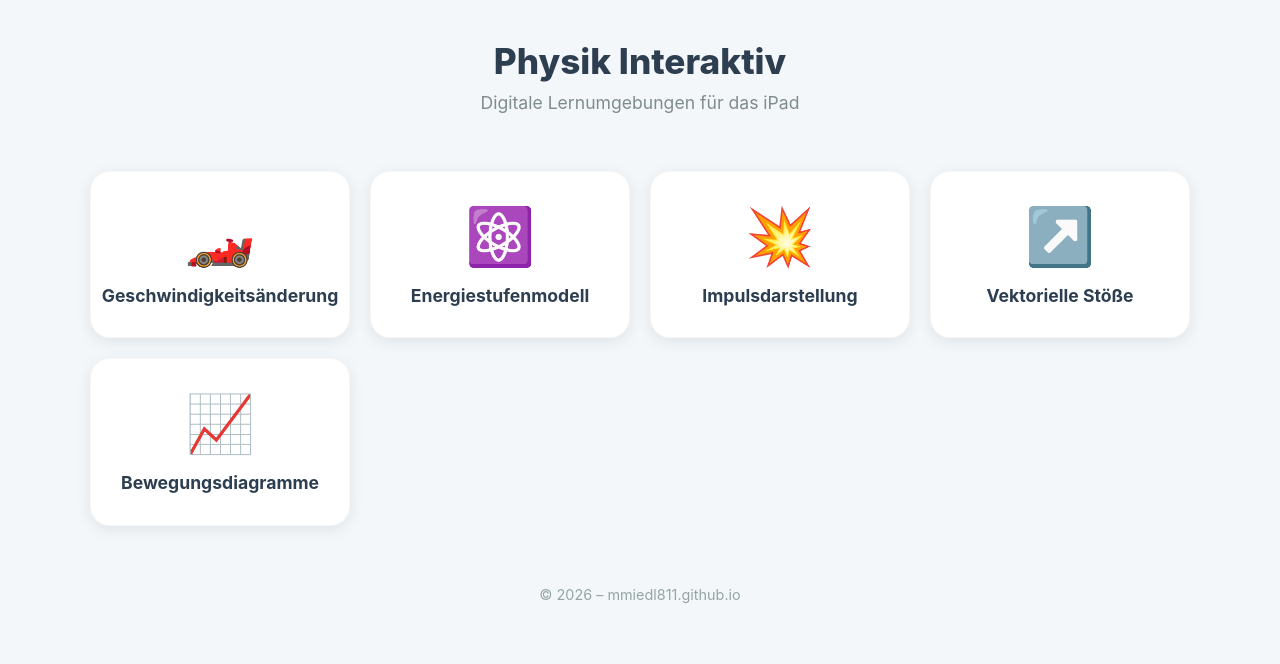
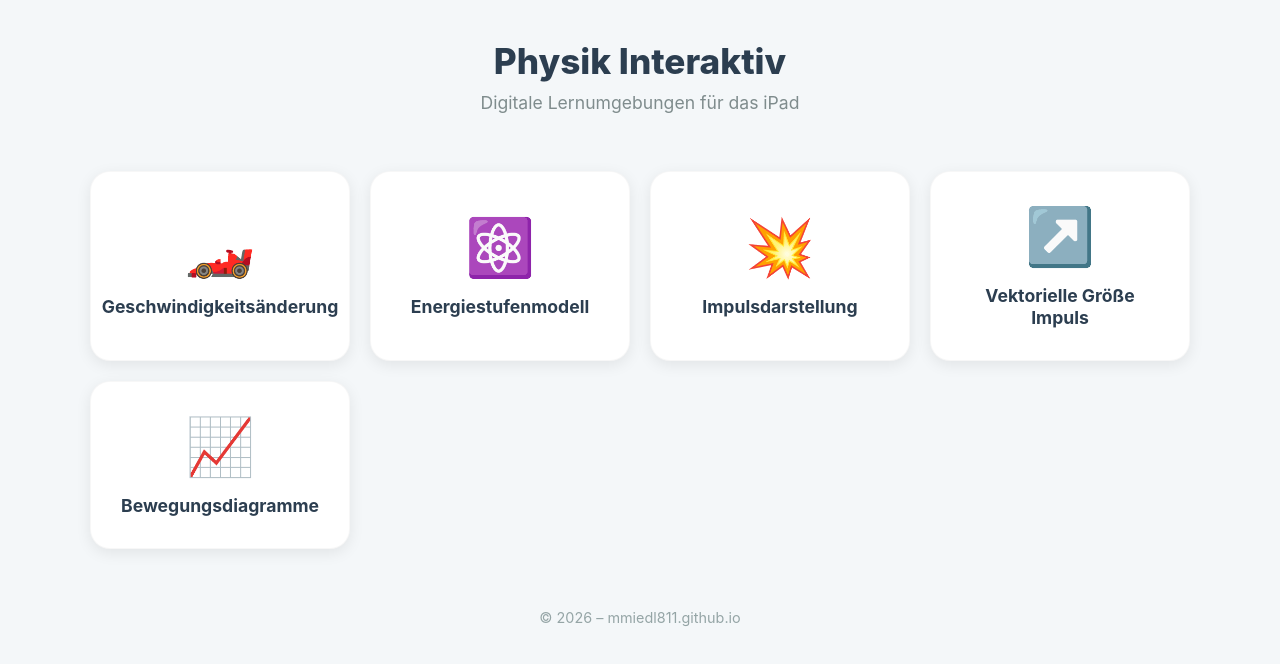
Before and after one commit to MMiedl811/Physik-Web-Apps, a plain HTML site: page index.html in a window 1280 px wide. Drawn offline with Linux system fonts and the light colour scheme.

Commit message:
Update index.html

```diff
--- a/index.html
+++ b/index.html
@@ -83,11 +83,11 @@
     <script>
         // HIER SIND DEINE THEMEN:
         const myApps = [
-            { title: "Geschwindigkeitsänderung", path: "01_v_aenderung", icon: "🏎️" },
-            { title: "Energiestufenmodell",     path: "02_energie",     icon: "⚛️" },
-            { title: "Impulsdarstellung",      path: "03_impuls",      icon: "💥" },
-            { title: "Vektorielle Stöße",      path: "04_vektor_stoss", icon: "↗️" },
-            { title: "Bewegungsdiagramme",     path: "05_diagramme",    icon: "📈" },
+            { title: "Geschwindigkeitsänderung", path: "v_aenderung", icon: "🏎️" },
+            { title: "Energiestufenmodell",     path: "energie",     icon: "⚛️" },
+            { title: "Impulsdarstellung",      path: "impuls",      icon: "💥" },
+            { title: "Vektorielle Größe Impuls",      path: "vektor_stoss", icon: "↗️" },
+            { title: "Bewegungsdiagramme",     path: "diagramme",    icon: "📈" },
 
         ];
 
```
